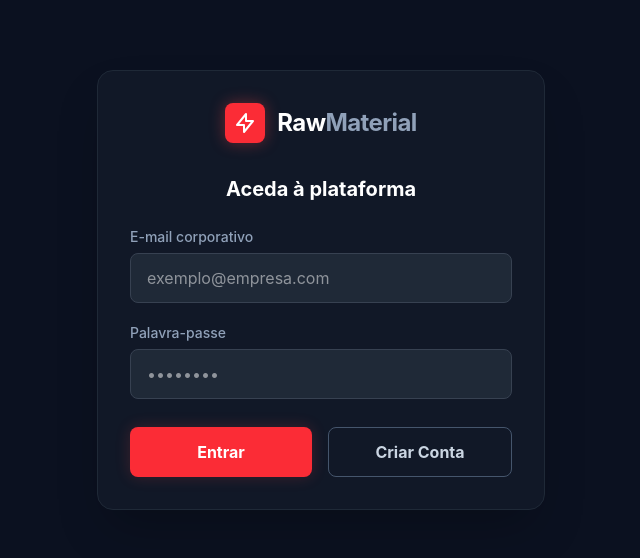
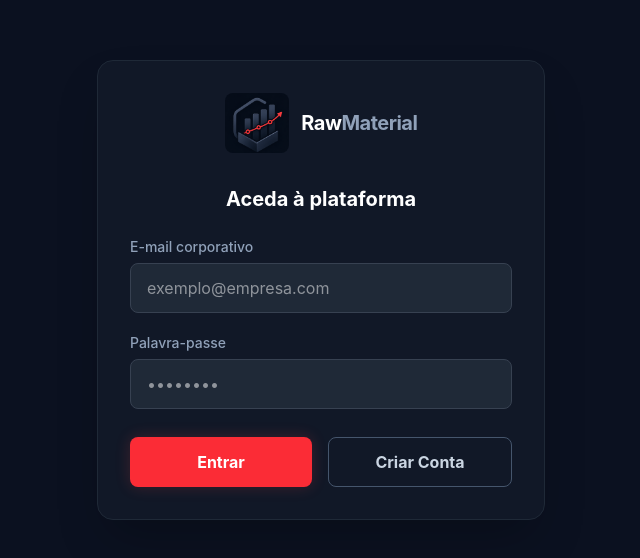
Before and after one commit to GabrielChavesMendes/RawMaterial, a React (Vite) app in the folder frontend/: page / in a window 1280 px wide. Shown: the part 110-668 px from the top of the page, without its empty margins (319-959 px from the left). Built offline with nearby package versions, Linux system fonts and the light colour scheme.

Commit message:
Adicionando logo e menu hamburguer

```diff
--- a/frontend/index.html
+++ b/frontend/index.html
@@ -2,7 +2,7 @@
 <html lang="en">
   <head>
     <meta charset="UTF-8" />
-    <link rel="icon" type="image/svg+xml" href="/favicon.svg" />
+    <link rel="icon" type="image/svg+xml" href="/favicon.png" />
     <meta name="viewport" content="width=device-width, initial-scale=1.0" />
     <title>frontend</title>
   </head>
--- a/frontend/src/App.tsx
+++ b/frontend/src/App.tsx
@@ -64,11 +64,9 @@ export default function App() {
               onClick={() => setMenuMobileAberto(true)}
               className="text-slate-300 hover:text-white focus:outline-none p-1"
             >
-              <svg className="w-6 h-6" fill="none" stroke="currentColor" viewBox="0 0 24 24">
-                <path strokeLinecap="round" strokeLinejoin="round" strokeWidth="2" d="M4 6h16M4 12h16M4 18h16" />
-              </svg>
             </button>
-            <span className="font-bold text-white text-lg tracking-tight">Raw<span className="text-red-500">Material</span></span>
+            <img src="/logo.png" alt="RawMaterial Logo" className="h-10 w-auto rounded-lg" />
+            <span className="text-white font-bold text-xl tracking-tight">Raw<span className="text-slate-400">Material</span></span>
             <div className="w-6"></div>
           </div>
 
--- a/frontend/src/components/Sidebar.tsx
+++ b/frontend/src/components/Sidebar.tsx
@@ -3,7 +3,6 @@ import { Link, useLocation } from 'react-router-dom';
 export function Sidebar() {
   const location = useLocation();
 
-  // Função para verificar se o link está ativo e devolver as cores corretas
   const getEstiloAtivo = (caminho: string) => {
     return location.pathname === caminho
       ? 'bg-red-500/10 text-red-500'
@@ -14,9 +13,7 @@ export function Sidebar() {
     <aside className="w-64 bg-[#111827] border-r border-[#1F2937] p-6 flex flex-col h-screen sticky top-0">
 
       <div className="flex items-center gap-3 mb-10">
-        <div className="w-8 h-8 bg-red-500 rounded-lg flex items-center justify-center shadow-[0_0_15px_rgba(239,68,68,0.4)]">
-          <svg className="w-5 h-5 text-white" fill="none" stroke="currentColor" viewBox="0 0 24 24"><path strokeLinecap="round" strokeLinejoin="round" strokeWidth="2" d="M13 10V3L4 14h7v7l9-11h-7z"></path></svg>
-        </div>
+        <img src="/logo.png" alt="RawMaterial Logo" className="h-10 w-auto rounded-lg" />
         <span className="text-white font-bold text-xl tracking-tight">Raw<span className="text-slate-400">Material</span></span>
       </div>
 
--- a/frontend/src/pages/Login.tsx
+++ b/frontend/src/pages/Login.tsx
@@ -52,12 +52,8 @@ export function Login() {
 
         {/* Logótipo */}
         <div className="flex items-center justify-center gap-3 mb-8">
-          <div className="w-10 h-10 bg-red-500 rounded-lg flex items-center justify-center shadow-[0_0_15px_rgba(239,68,68,0.4)]">
-            <svg className="w-6 h-6 text-white" fill="none" stroke="currentColor" viewBox="0 0 24 24">
-              <path strokeLinecap="round" strokeLinejoin="round" strokeWidth="2" d="M13 10V3L4 14h7v7l9-11h-7z"></path>
-            </svg>
-          </div>
-          <span className="text-white font-bold text-2xl tracking-tight">Raw<span className="text-slate-400">Material</span></span>
+        <img src="/logo.png" alt="RawMaterial Logo" className="h-15 w-auto rounded-lg" />
+        <span className="text-white font-bold text-xl tracking-tight">Raw<span className="text-slate-400">Material</span></span>
         </div>
 
         <h2 className="text-xl font-bold text-white text-center mb-6">Aceda à plataforma</h2>
```
Also changed, not shown: frontend/public/favicon.png (added), frontend/public/logo.png (added).
